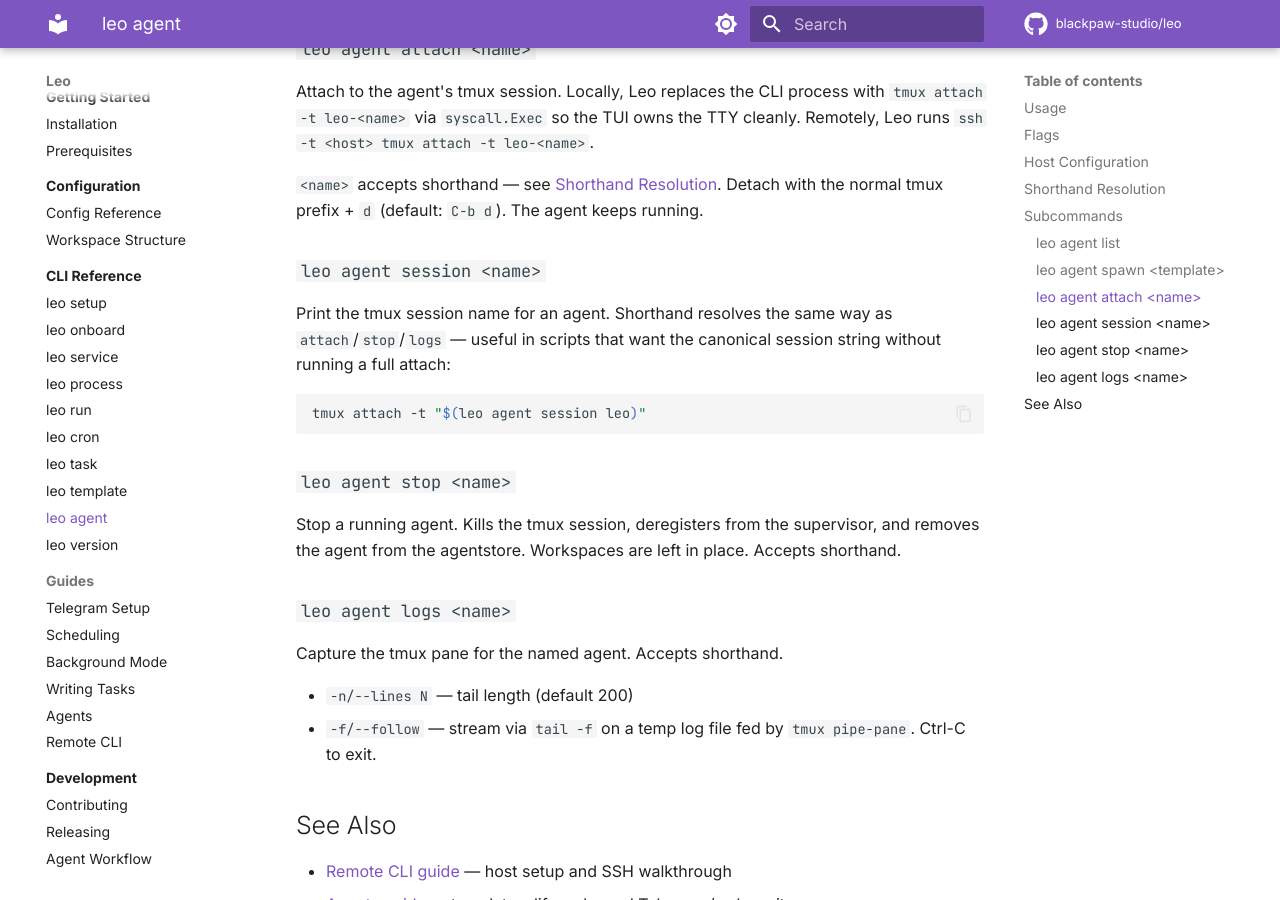
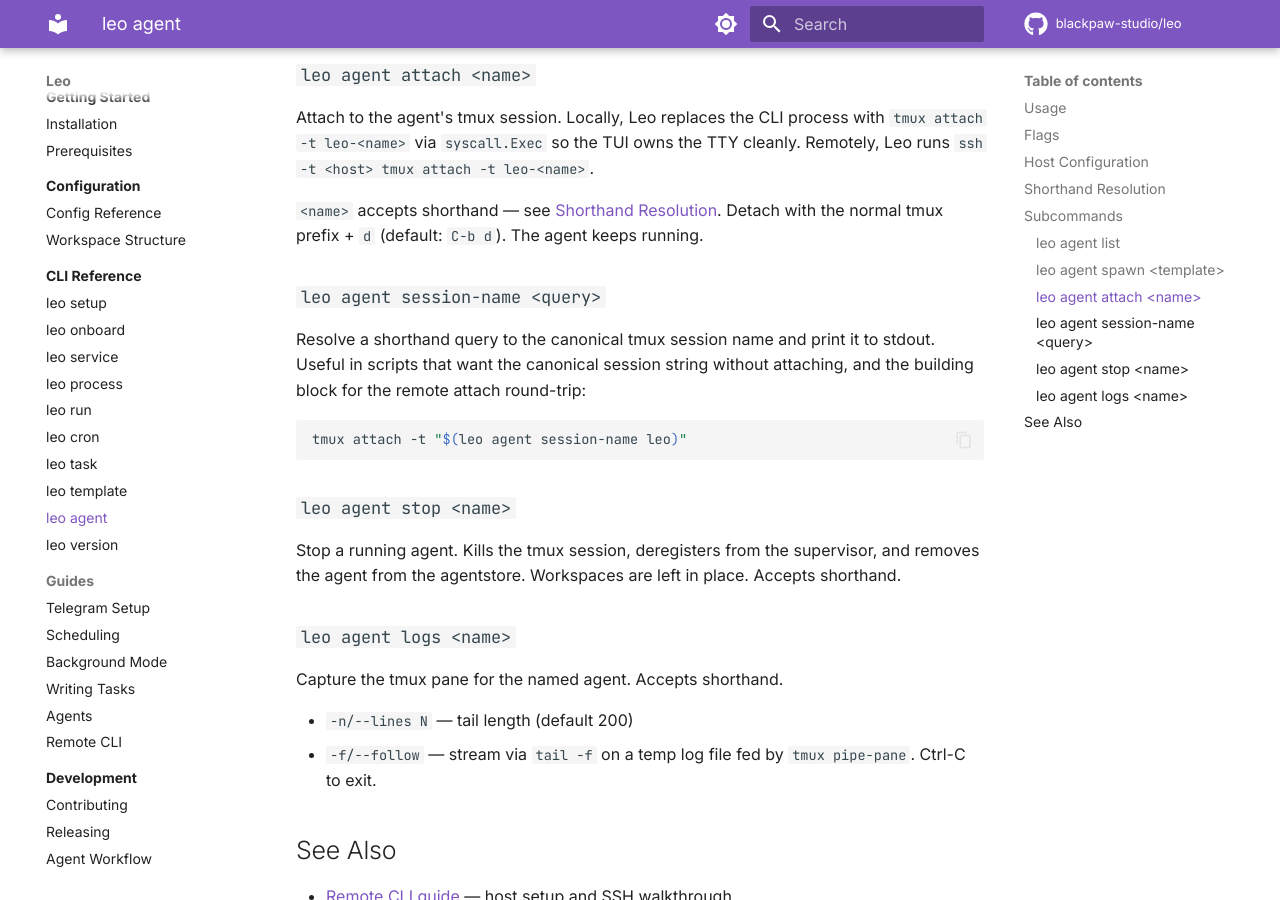
Before and after one commit to blackpaw-studio/leo, an MkDocs documentation site: the page built from docs/cli/agent.md, in a window 1280 px wide and 900 px high, scrolled down 3012 px. Built offline with MkDocs 1.6.1 and Material for MkDocs 9.7.7, drawn with Linux system fonts in a browser that asks for light colours; comment, search, counter and statistics services are not loaded; some of the changed text lies outside the part shown.

Commit message:
docs: fix session-name subcommand name in agent docs

````diff
--- a/docs/cli/agent.md
+++ b/docs/cli/agent.md
@@ -9,12 +9,12 @@ leo agent list                                        # list running agents
 leo agent spawn <template> --repo <owner/repo>        # spawn from a template
 leo agent spawn <template> --repo <name> --name <n>   # spawn with a custom name
 leo agent attach <name>                               # attach to the agent's tmux session
-leo agent session <name>                              # print the tmux session name
+leo agent session-name <query>                        # print the tmux session name
 leo agent stop <name>                                 # stop a running agent
 leo agent logs <name> [-n LINES] [-f]                 # tail the agent's pane output
 ```
 
-`<name>` for `attach`, `session`, `stop`, and `logs` accepts shorthand — see [Shorthand Resolution](#shorthand-resolution) below.
+`<name>` for `attach`, `stop`, and `logs` accepts shorthand — see [Shorthand Resolution](#shorthand-resolution) below. `session-name` is the explicit resolver.
 
 ## Flags
 
@@ -50,7 +50,7 @@ See the [Remote CLI guide](../guides/remote-cli.md) for a complete walkthrough.
 
 ## Shorthand Resolution
 
-Any subcommand that takes `<name>` — `attach`, `session`, `stop`, `logs` — accepts shorthand in place of the canonical agent name. Resolution walks these tiers in order and returns the first unambiguous match against live agents:
+Any subcommand that takes `<name>` — `attach`, `stop`, `logs` — accepts shorthand in place of the canonical agent name. `session-name` is the explicit resolver and accepts the same queries. Resolution walks these tiers in order and returns the first unambiguous match against live agents:
 
 1. Exact full name (case-insensitive)
 2. Exact stored repo (e.g. `owner/name`)
@@ -111,12 +111,12 @@ Attach to the agent's tmux session. Locally, Leo replaces the CLI process with `
 
 `<name>` accepts shorthand — see [Shorthand Resolution](#shorthand-resolution). Detach with the normal tmux prefix + `d` (default: `C-b d`). The agent keeps running.
 
-### `leo agent session <name>`
+### `leo agent session-name <query>`
 
-Print the tmux session name for an agent. Shorthand resolves the same way as `attach`/`stop`/`logs` — useful in scripts that want the canonical session string without running a full attach:
+Resolve a shorthand query to the canonical tmux session name and print it to stdout. Useful in scripts that want the canonical session string without attaching, and the building block for the remote attach round-trip:
 
 ```bash
-tmux attach -t "$(leo agent session leo)"
+tmux attach -t "$(leo agent session-name leo)"
 ```
 
 ### `leo agent stop <name>`
````
Also changed, not shown: internal/templates/skills/agent-management.md (+1 -1 lines).
